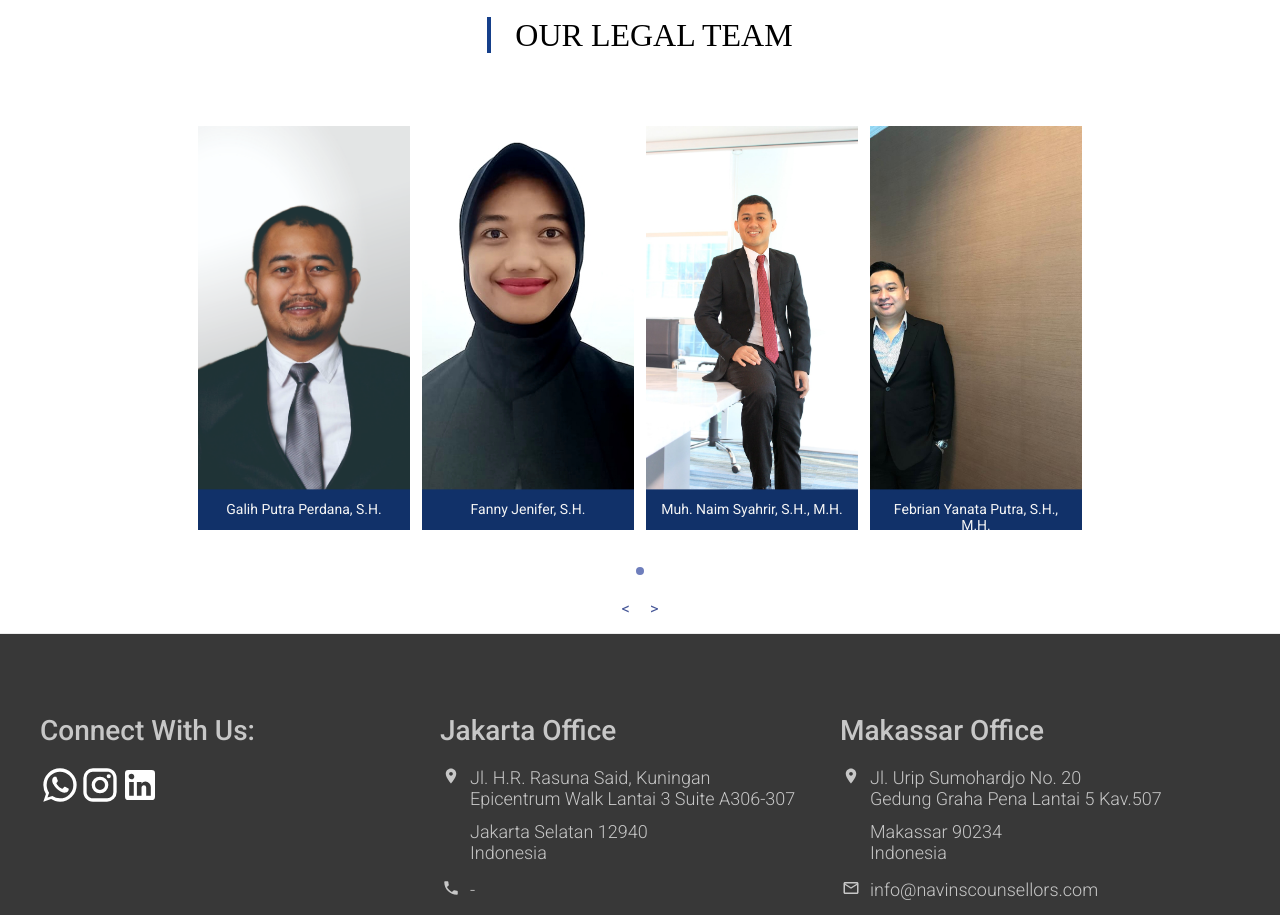
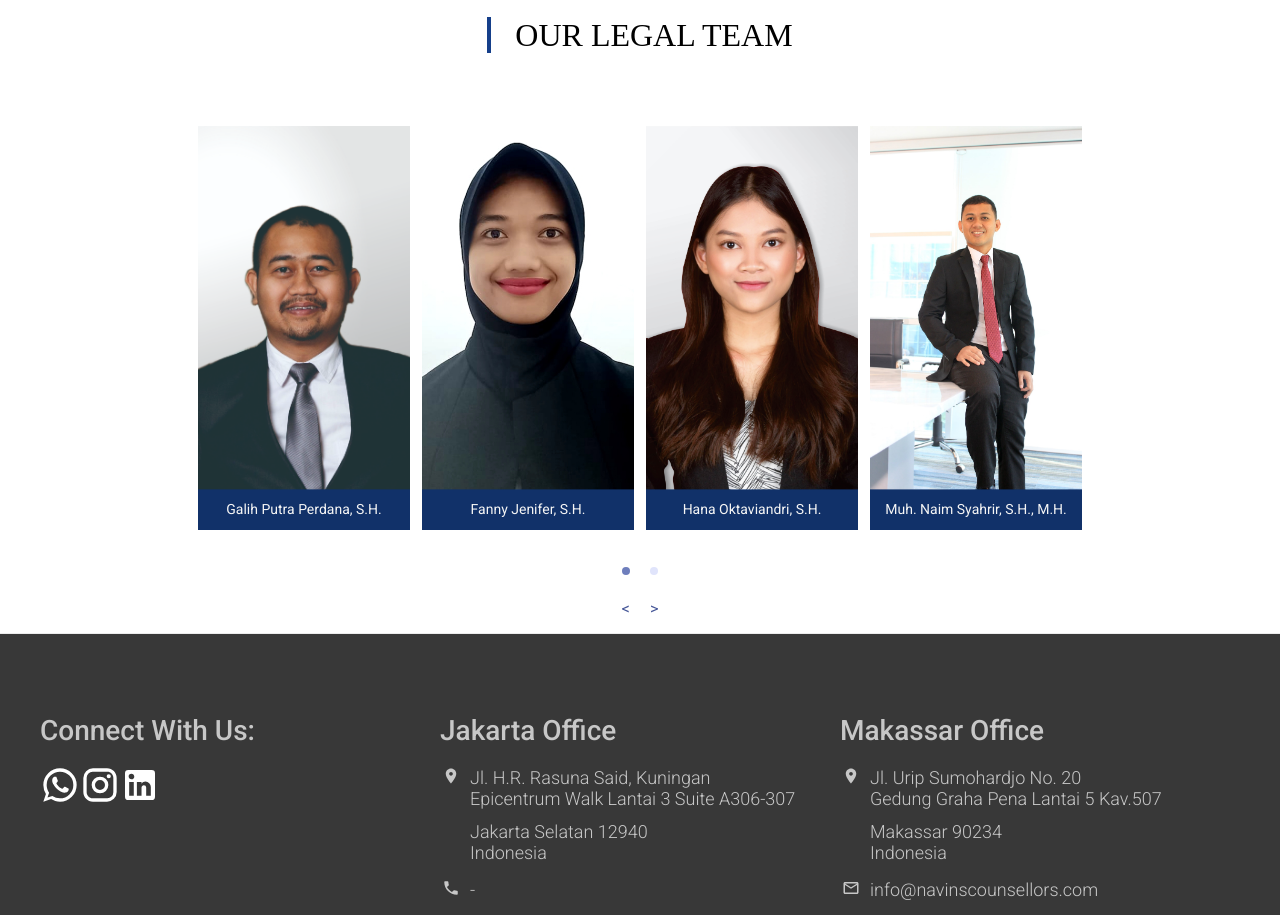
Before and after one commit to MuslimMujahid/navinscounsellors, a React (Create React App) app: page / in a window 1280 px wide. Shown: the part 2040-2955 px from the top of the page. Built offline with nearby package versions, Linux system fonts and the light colour scheme.

Commit message:
add new lawyer

```diff
--- a/src/components/items.js
+++ b/src/components/items.js
@@ -209,6 +209,21 @@ const lawyer_en = [
         contact: '021 - 299112275',
         image: '/images/lawyer-4.jpg',
         link: '/lawyer/fanny-jenifer-sh',
+    },
+    {
+        name: 'Hana Oktaviandri, S.H.',
+        role: 'Associate Lawyer',
+        desc: [
+            `Hana is Associate of NAV|INS Co. Her expertise includes commercial contract drafting, foreign
+            investment, merger and acquisition, general corporate and commercial matters.`
+        ],
+        education: ['Bachelor Degree of Law, University of Indonesia'],
+        organization: ['Perhimpunan Advokat Indonesia (PERADI)'],
+        language: ['Indonesia', 'Inggris'],
+        email: 'hana@navinscounsellors.com',
+        contact: '021 - 299112275',
+        image: '/images/lawyer-5.jpg',
+        link: '/lawyer/hana-oktaviandri-sh',
     }
 ]
 
@@ -298,6 +313,21 @@ const lawyer_id = [
         contact: '021 - 299112275',
         image: '/images/lawyer-4.jpg',
         link: '/lawyer/fanny-jenifer-sh',
+    },
+    {
+        name: 'Hana Oktaviandri, S.H.',
+        role: 'Associate Lawyer',
+        desc: [
+            `Hana adalah Associate dari NAV|INS Co. Bidang keahliannya meliputi drafting perjanjian
+            komersial, investasi asing, merger dan akuisisi, persoalan perusahaan umum dan perdagangan.`
+        ],
+        education: ['Sarjana Hukum, Universitas Indonesia'],
+        organization: ['Perhimpunan Advokat Indonesia (PERADI)'],
+        language: ['Indonesia', 'Inggris'],
+        email: 'hana@navinscounsellors.com',
+        contact: '021 - 299112275',
+        image: '/images/lawyer-5.jpg',
+        link: '/lawyer/hana-oktaviandri-sh',
     }
 ]
 
```
Also changed, not shown: public/images/lawyer-5.jpg (added).
